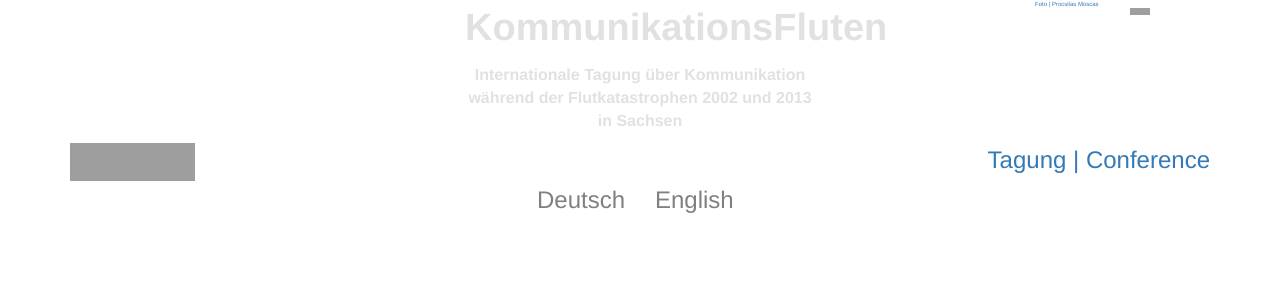
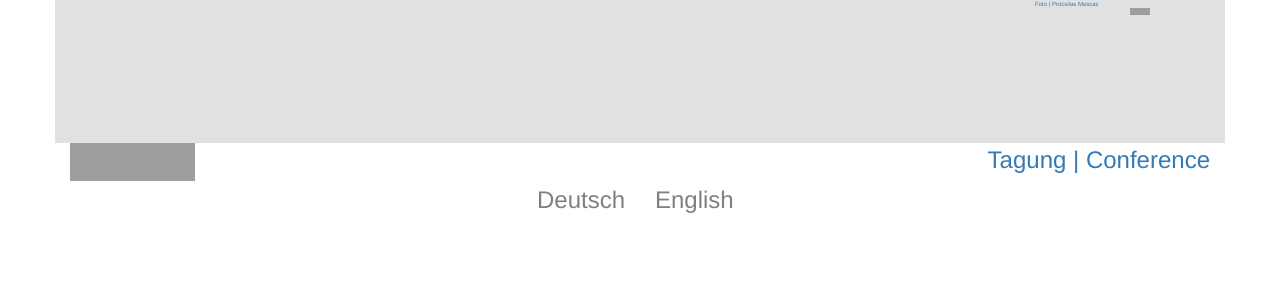
Before and after one commit to susedev/test, a Jekyll site: the page built from index.html, in a window 1280 px wide. Shown: the top 300 px of the page. Built offline with Jekyll 4.4.1, drawn with Linux system fonts in a browser that asks for light colours; nearby versions of some CDN libraries; grey boxes are pictures that could not be loaded.

Commit message:
Update home.html

```diff
--- a/_layouts/home.html
+++ b/_layouts/home.html
@@ -9,7 +9,7 @@
 
 <body>
  <div class="header">
-  <div class="container style="background-color:#E1E1E1; width:100%, height:499px;">
+  <div class="container" style="background-color:#E1E1E1; width:100%, height:499px;">
     <div class="col-md-4">
     </div>
     <div class="col-md-4">
```
